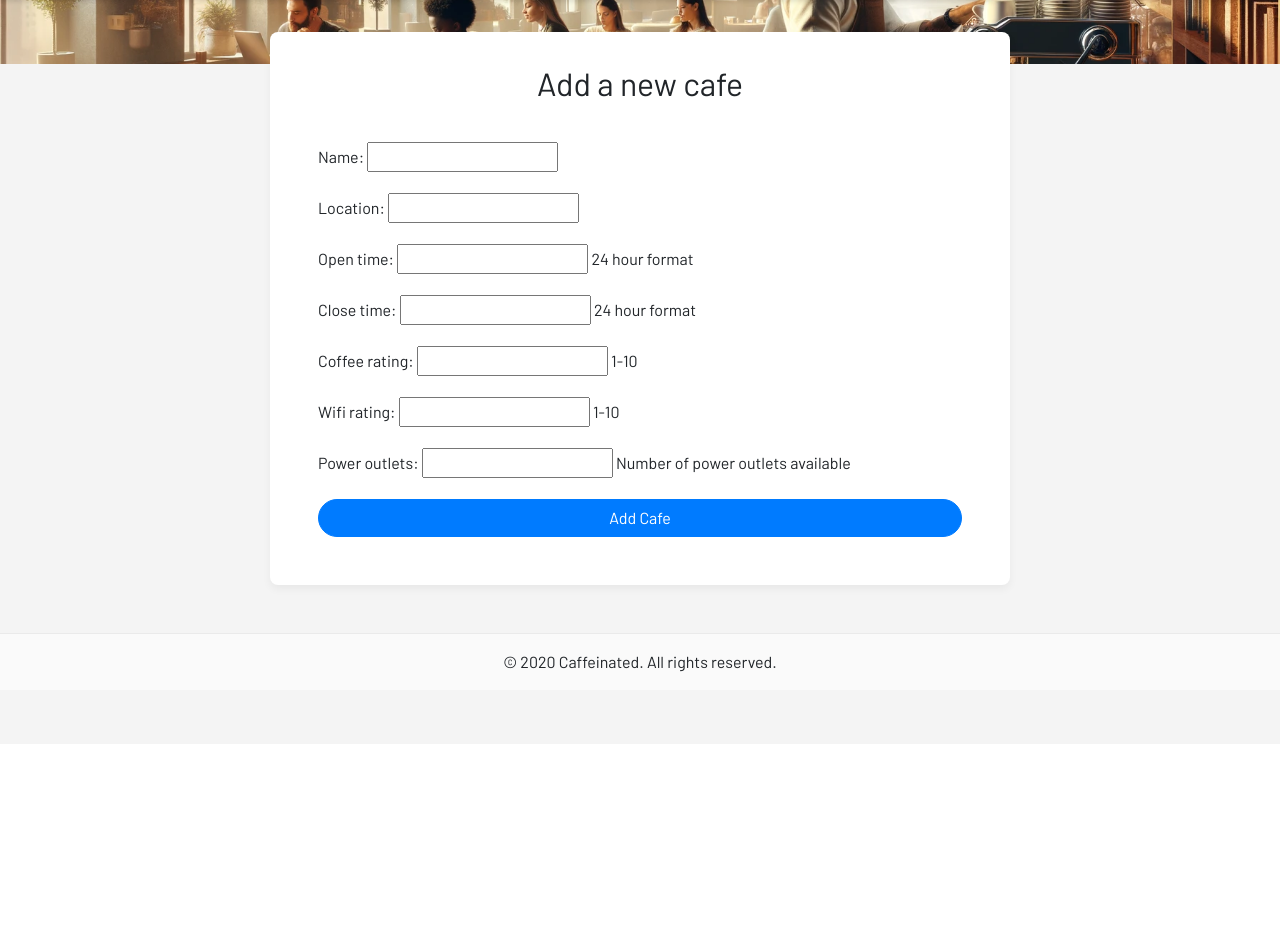
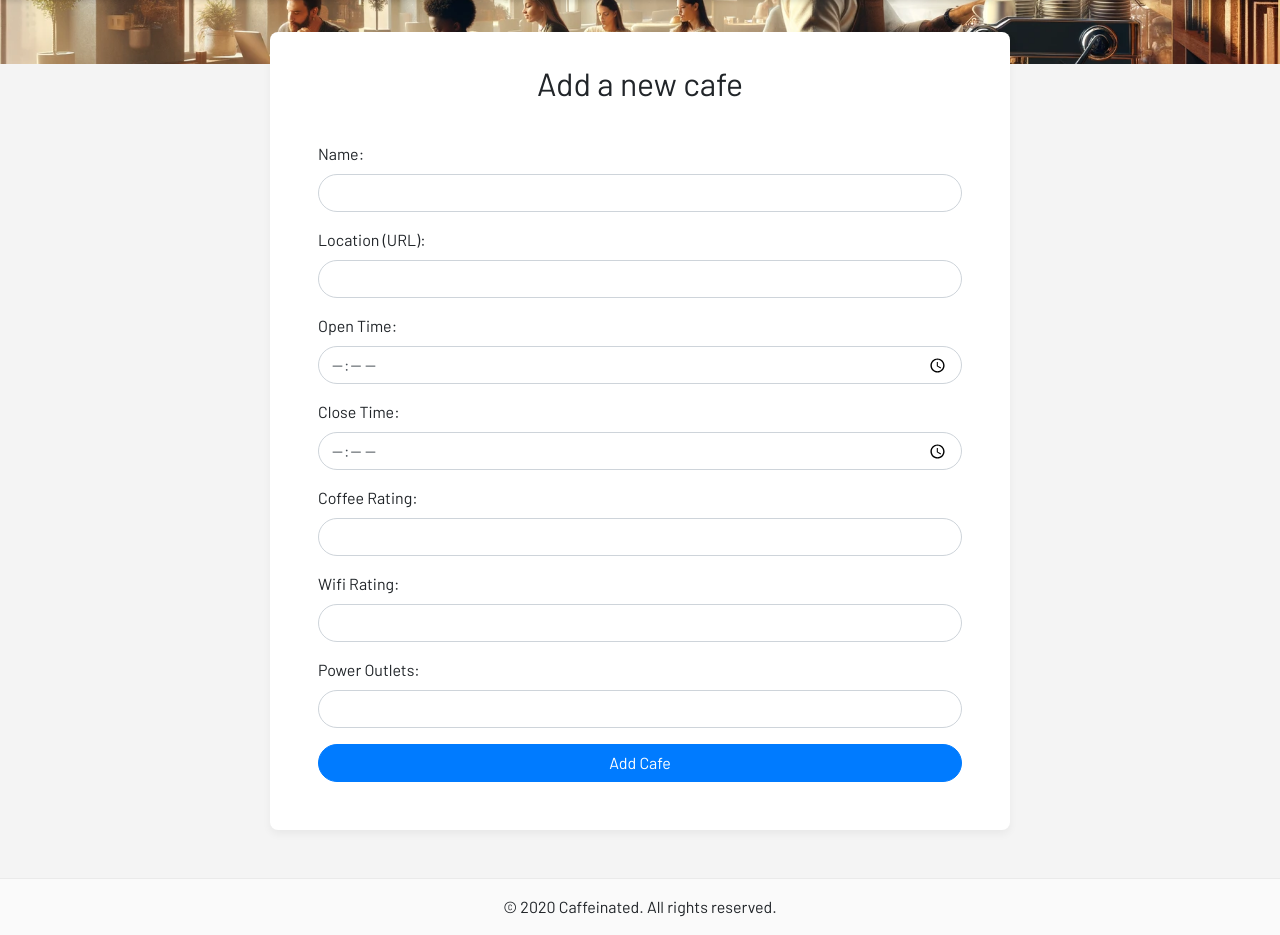
Before and after one commit to omerhalid/Caffeinated, a Django app: template coffee_wifi/cafes/templates/cafes/add.html in a window 1280 px wide. Shown: the part 56-991 px from the top of the page. Before the commit the page ends 728 px from the top, so only its background shows below. Run offline with Django 4.2, Linux system fonts and the light colour scheme; the template is opened without the code that fills it: values that come from a table or form of the project are taken from there, most other values are stand-ins (such as "Sample title", 1, 10 or a date in 2020); some libraries are stand-ins or nearby versions.

Commit message:
Update cafe model and add new migration files

```diff
--- a/coffee_wifi/cafes/models.py
+++ b/coffee_wifi/cafes/models.py
@@ -5,7 +5,7 @@ from django.core.validators import MinValueValidator, MaxValueValidator
 
 class Cafe(models.Model):
     name = models.CharField(max_length=200)
-    location = models.URLField(max_length=200)
+    location = models.URLField(max_length=500)
     open_time = models.TimeField(help_text='24 hour format')
     close_time = models.TimeField(help_text='24 hour format')
     coffee_rating = models.IntegerField(validators=[MinValueValidator(1), MaxValueValidator(10)], help_text='1-10')
--- a/coffee_wifi/cafes/templates/cafes/add.html
+++ b/coffee_wifi/cafes/templates/cafes/add.html
@@ -9,7 +9,34 @@
             <h2 class="text-center mb-4">Add a new cafe</h2>
             <form method="post" class="p-3">
                 {% csrf_token %}
-                {{ form.as_p }}
+                <div class="form-group">
+                    <label for="id_name">Name:</label>
+                    <input type="text" name="name" class="form-control" id="id_name" required>
+                </div>
+                <div class="form-group">
+                    <label for="id_location">Location (URL):</label>
+                    <input type="url" name="location" class="form-control" id="id_location" required>
+                </div>
+                <div class="form-group">
+                    <label for="id_open_time">Open Time:</label>
+                    <input type="time" name="open_time" class="form-control" id="id_open_time" required>
+                </div>
+                <div class="form-group">
+                    <label for="id_close_time">Close Time:</label>
+                    <input type="time" name="close_time" class="form-control" id="id_close_time" required>
+                </div>
+                <div class="form-group">
+                    <label for="id_coffee_rating">Coffee Rating:</label>
+                    <input type="number" name="coffee_rating" class="form-control" id="id_coffee_rating" min="1" max="10" required>
+                </div>
+                <div class="form-group">
+                    <label for="id_wifi_rating">Wifi Rating:</label>
+                    <input type="number" name="wifi_rating" class="form-control" id="id_wifi_rating" min="1" max="10" required>
+                </div>
+                <div class="form-group">
+                    <label for="id_power_outlets">Power Outlets:</label>
+                    <input type="number" name="power_outlets" class="form-control" id="id_power_outlets" required>
+                </div>
                 <button type="submit" class="btn btn-primary btn-block">Add Cafe</button>
             </form>
         </div>
```
Also changed, not shown: coffee_wifi/cafes/migrations/0002_alter_cafe_close_time_alter_cafe_coffee_rating_and_more.py (added), coffee_wifi/cafes/migrations/0003_alter_cafe_location.py (added), image.png (added), readme.md.
